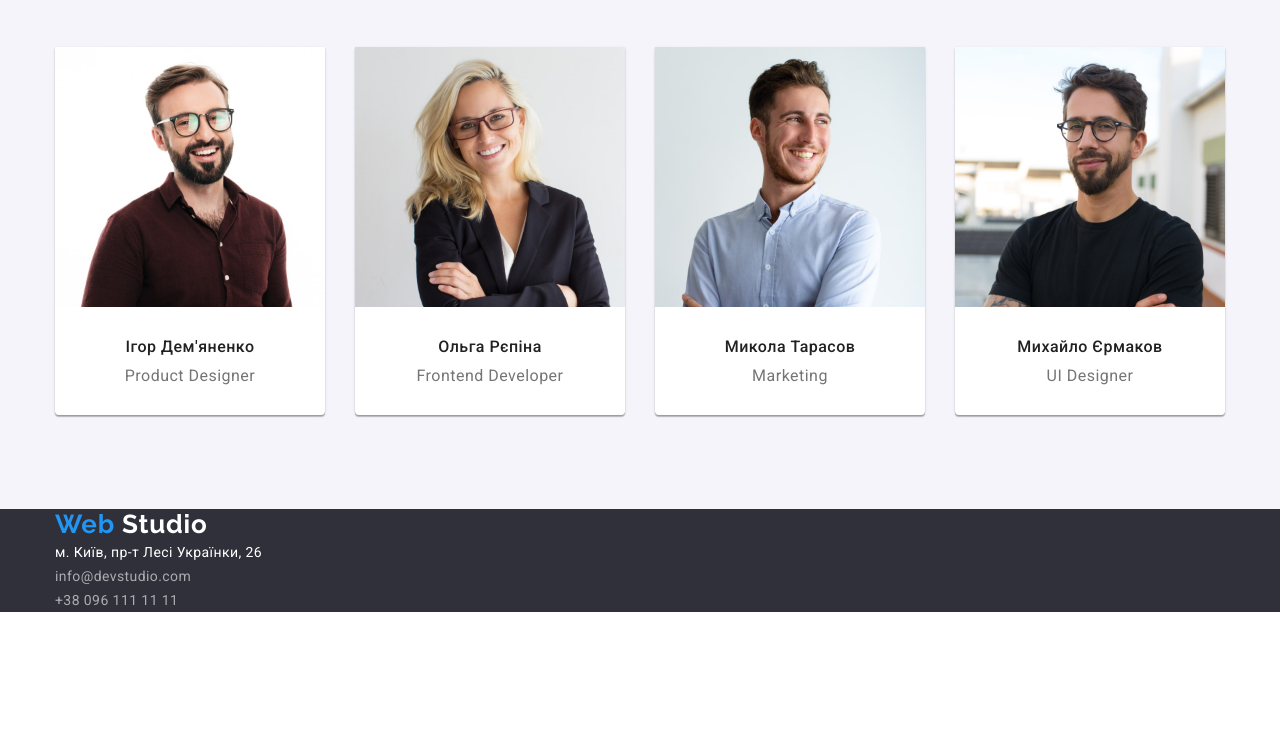
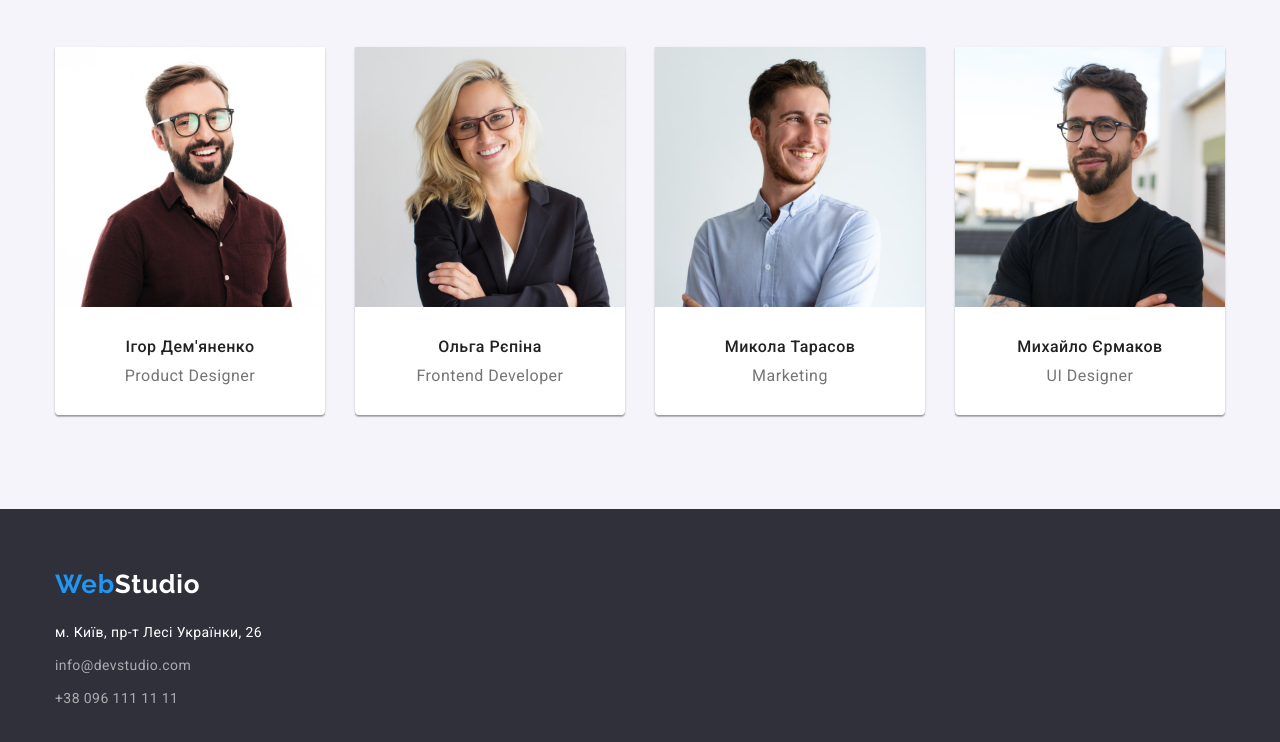
Before and after one commit to ansachuk/goit-markup-hw-03, a plain HTML site: page index.html in a window 1280 px wide. Shown: the part 1587-2329 px from the top of the page. Before the commit the page ends 2199 px from the top, so only its background shows below. Drawn offline with nearby package versions, Linux system fonts and the light colour scheme.

Commit message:
finished index css

```diff
--- a/css/styles.css
+++ b/css/styles.css
@@ -323,12 +323,27 @@ img {
 	color: var(--header-color);
 }
 
+.footer-logo{
+	display: inline-block;
+	padding-top: 60px;
+	margin-right: 0;
+	margin-bottom: 20px;
+}
+
+.address-list{
+	display: inline-block;
+	margin-bottom: 60px;
+}
+
 
 .address-list-item {
 	font-style: normal;
 	line-height: calc(24/14);
 	letter-spacing: 0.03em;
+}
 
+.address-list-item:not(:last-child){
+	margin-bottom: 9px;
 }
 
 .adress-connect.link {
--- a/index.html
+++ b/index.html
@@ -126,9 +126,8 @@
 		<!-- footer -->
 		<footer class="footer">
 			<div class="container">
-				<a href="./" class="logo link">
-					<span class="logo-name-web">Web</span>
-					Studio
+				<a href="./" class="footer-logo logo link">
+					<span class="logo-name-web">Web</span>Studio
 				</a>
 				<address class="address">
 					<ul class="address-list list">
```
